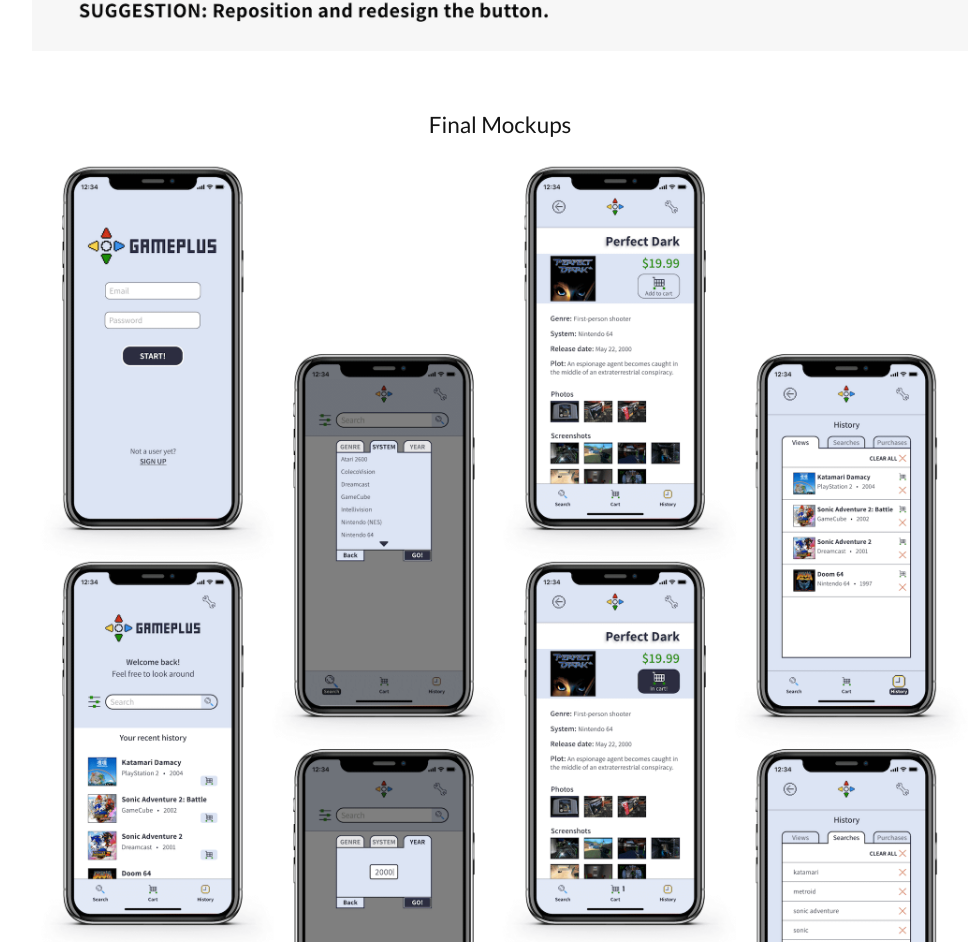
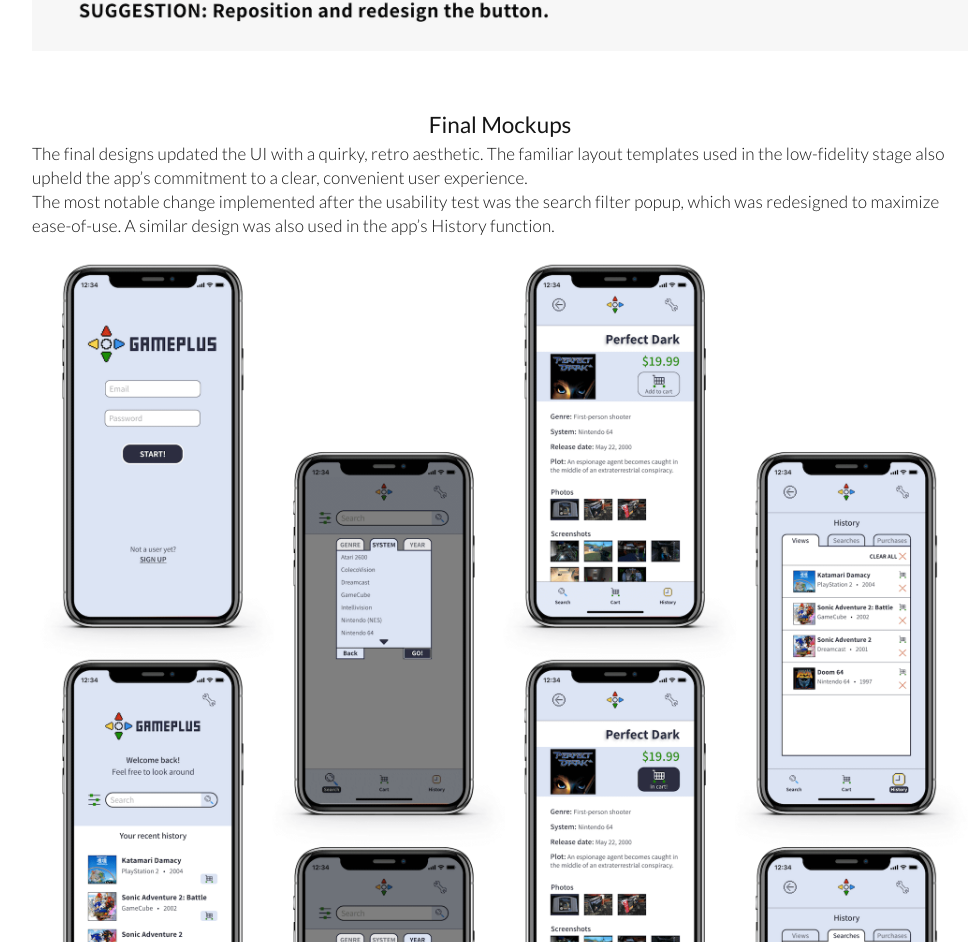
Before and after one commit to kevintykim/kevintykim.github.io, a plain HTML site: page project_gameplus.html in a window 1280 px wide. Shown: the part 4376-5318 px from the top of the page, without its empty margins (140-1117 px from the left). Drawn offline with nearby package versions, Linux system fonts and the light colour scheme.

Commit message:
Update project_gameplus.html

```diff
--- a/project_gameplus.html
+++ b/project_gameplus.html
@@ -100,7 +100,8 @@
 
                     <br /><br />
                     <h4 class="portfolio-text">Final Mockups</h4>
-                    <p class="portfolio-text portfolio-paragraph"></p>
+                    <p class="portfolio-text portfolio-paragraph">The final designs updated the UI with a quirky, retro aesthetic. The familiar layout templates used in the low-fidelity stage also upheld the app’s commitment to a clear, convenient user experience.<br />
+                        The most notable change implemented after the usability test was the search filter popup, which was redesigned to maximize ease-of-use. A similar design was also used in the app’s History function.</p>
 
                     <picture>
                         <source srcset="img/gameplus/casestudy6@1x.png" media="(max-width:767px)" >
```
